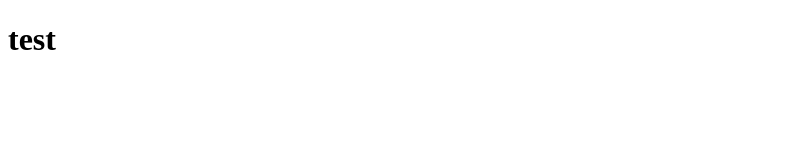
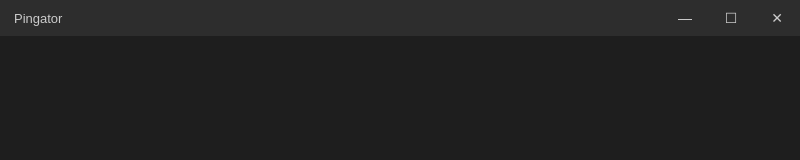
Before and after one commit to maatechn/pingator, an Electron app: page index.html in a window 800 px wide. Drawn offline with Linux system fonts and the light colour scheme.

Commit message:
added custom titlebar and buttons

```diff
--- a/index.html
+++ b/index.html
@@ -3,8 +3,66 @@
 <head>
   <meta charset="UTF-8">
   <title>Pingator</title>
+  <style>
+    * { box-sizing: border-box; margin: 0; padding: 0; }
+    body { font-family: sans-serif; background: #1e1e1e; color: #fff; }
+
+    .titlebar {
+      height: 36px;
+      background: #2d2d2d;
+      display: flex;
+      justify-content: space-between;
+      align-items: center;
+      padding-left: 14px;
+      user-select: none;
+      -webkit-app-region: drag;
+    }
+
+    .titlebar-title {
+      font-size: 13px;
+      color: #cccccc;
+    }
+
+    .titlebar-controls {
+      display: flex;
+      height: 100%;
+      -webkit-app-region: no-drag;
+    }
+
+    .titlebar-btn {
+      width: 46px;
+      height: 100%;
+      border: none;
+      background: transparent;
+      color: #cccccc;
+      font-size: 14px;
+      cursor: pointer;
+    }
+
+    .titlebar-btn:hover { background: #3e3e3e; color: #fff; }
+    .titlebar-btn.close:hover { background: #e81123; color: #fff; }
+
+    .content { padding: 20px; }
+  </style>
 </head>
 <body>
-  <h1>test</h1>
+  <header class="titlebar">
+    <div class="titlebar-title">Pingator</div>
+    <div class="titlebar-controls">
+      <button class="titlebar-btn" id="min-btn">—</button>
+      <button class="titlebar-btn" id="max-btn">☐</button>
+      <button class="titlebar-btn close" id="close-btn">✕</button>
+    </div>
+  </header>
+
+  <main class="content">
+
+  </main>
+
+  <script>
+    document.getElementById('min-btn').addEventListener('click', () => window.windowControls.minimize());
+    document.getElementById('max-btn').addEventListener('click', () => window.windowControls.maximize());
+    document.getElementById('close-btn').addEventListener('click', () => window.windowControls.close());
+  </script>
 </body>
 </html>
```
Also changed, not shown: main.js (+15 -3 lines), preload.js (added, +7 -0 lines).
